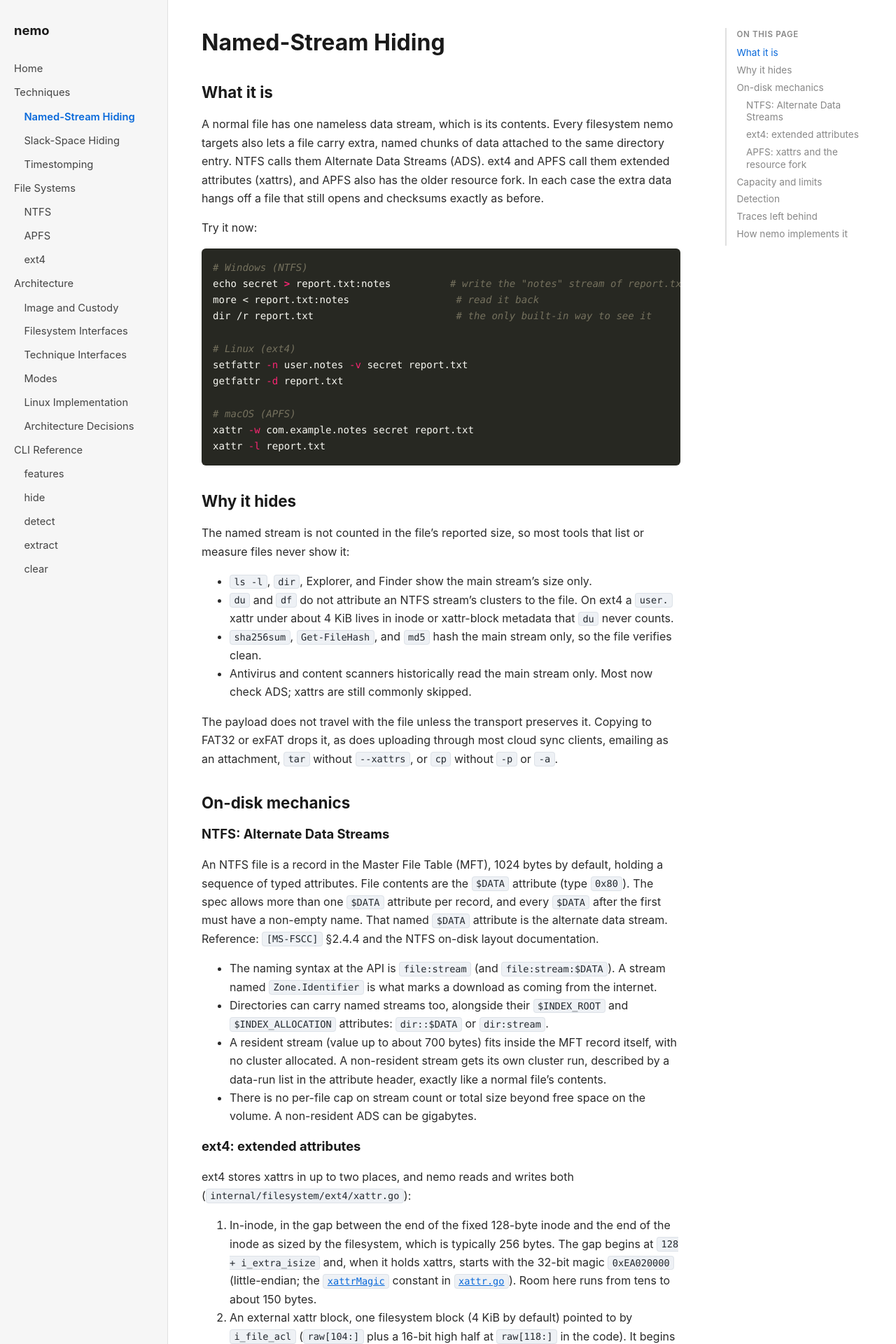
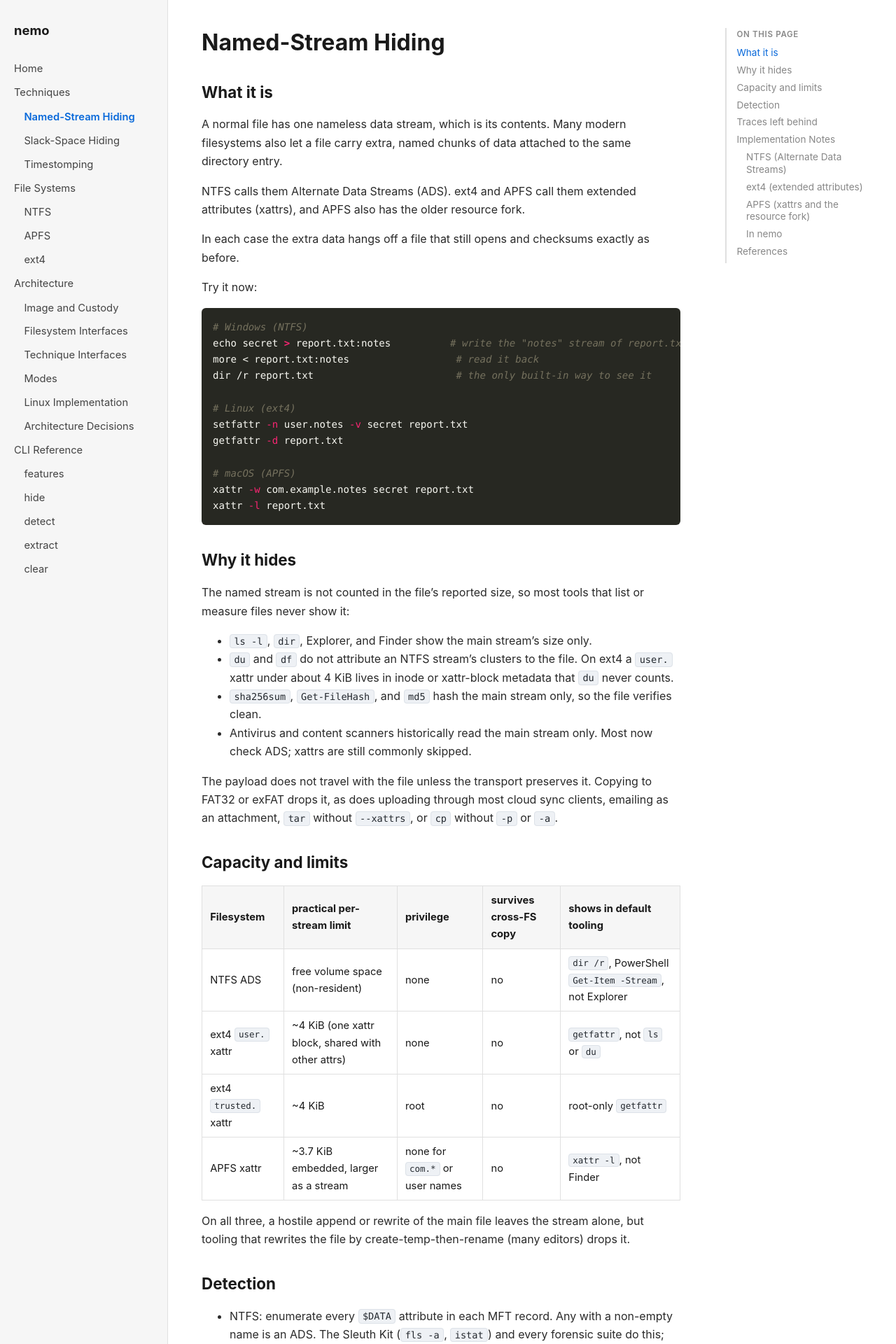
Before and after one commit to sahithyandev/nemo, a Jekyll site: the page built from docs/techniques/named-streams.md, in a window 1280 px wide. Shown: the top 1920 px of the page at 70% size. Built offline with Jekyll 4.4.1, drawn with Linux system fonts in a browser that asks for light colours; some of the changed text lies outside the part shown.

Commit message:
restructure named streams page, add footnote refs

````diff
--- a/docs/assets/css/style.css
+++ b/docs/assets/css/style.css
@@ -521,3 +521,15 @@
   color: #f8f8f2;
   background-color: #49483e;
 }
+
+/* adjacent footnote refs read as "1,2" instead of "12" */
+sup[id^="fnref:"] + sup[id^="fnref:"]::before {
+  content: ",";
+}
+
+.footnotes li {
+  margin: 0.25em 0;
+}
+.footnotes li p {
+  margin: 0;
+}
--- a/docs/techniques/named-streams.md
+++ b/docs/techniques/named-streams.md
@@ -8,11 +8,14 @@
 
 ## What it is
 
-A normal file has one nameless data stream, which is its contents. Every
-filesystem nemo targets also lets a file carry extra, named chunks of data
-attached to the same directory entry. NTFS calls them Alternate Data Streams
-(ADS). ext4 and APFS call them extended attributes (xattrs), and APFS also has
-the older resource fork. In each case the extra data hangs off a file that still
+A normal file has one nameless data stream, which is its contents. Many
+modern filesystems also let a file carry extra, named chunks of data
+attached to the same directory entry.
+
+NTFS calls them Alternate Data Streams (ADS). ext4 and APFS call them extended attributes (xattrs), and APFS also has
+the older resource fork.
+
+In each case the extra data hangs off a file that still
 opens and checksums exactly as before.
 
 Try it now:
@@ -51,104 +54,14 @@
 clients, emailing as an attachment, `tar` without `--xattrs`, or `cp` without
 `-p` or `-a`.
 
-## On-disk mechanics
-
-### NTFS: Alternate Data Streams
-
-An NTFS file is a record in the Master File Table (MFT), 1024 bytes by default,
-holding a sequence of typed attributes. File contents are the `$DATA` attribute
-(type `0x80`). The spec allows more than one `$DATA` attribute per record, and
-every `$DATA` after the first must have a non-empty name. That named `$DATA`
-attribute is the alternate data stream. Reference: `[MS-FSCC]` §2.4.4 and the
-NTFS on-disk layout documentation.
-
-- The naming syntax at the API is `file:stream` (and `file:stream:$DATA`). A
-  stream named `Zone.Identifier` is what marks a download as coming from the
-  internet.
-- Directories can carry named streams too, alongside their `$INDEX_ROOT` and
-  `$INDEX_ALLOCATION` attributes: `dir::$DATA` or `dir:stream`.
-- A resident stream (value up to about 700 bytes) fits inside the MFT record
-  itself, with no cluster allocated. A non-resident stream gets its own cluster
-  run, described by a data-run list in the attribute header, exactly like a
-  normal file's contents.
-- There is no per-file cap on stream count or total size beyond free space on the
-  volume. A non-resident ADS can be gigabytes.
-
-### ext4: extended attributes
-
-ext4 stores xattrs in up to two places, and nemo reads and writes both
-(`internal/filesystem/ext4/xattr.go`):
-
-1. In-inode, in the gap between the end of the fixed 128-byte inode and the end
-   of the inode as sized by the filesystem, which is typically 256 bytes. The gap
-   begins at `128 + i_extra_isize` and, when it holds xattrs, starts with the
-   32-bit magic `0xEA020000` (little-endian; the [`xattrMagic`]({{ site.src }}/internal/filesystem/ext4/xattr.go#L13) constant in
-   [`xattr.go`]({{ site.src }}/internal/filesystem/ext4/xattr.go)). Room here runs from tens to about 150 bytes.
-2. An external xattr block, one filesystem block (4 KiB by default) pointed to by
-   `i_file_acl` (`raw[104:]` plus a 16-bit high half at `raw[118:]` in the code).
-   It begins with a 32-byte header: magic, `refcount`, block count (must be 1),
-   then a hash. Identical xattr blocks get deduplicated and reference-counted
-   across inodes, which is why [`storeXattrRegion`]({{ site.src }}/internal/filesystem/ext4/xattr.go#L380) refuses to mutate a block whose
-   `refcount` is above 1. That case needs copy-on-write allocation nemo does not
-   do.
-
-Each attribute is an `ext4_xattr_entry`:
-
-```text
-offset  size  field
-  0      1    e_name_len       length of the name (without namespace prefix)
-  1      1    e_name_index     namespace, see table below
-  2      2    e_value_offs     offset of the value within the value area (LE)
-  4      4    e_value_inum     0 for inline values; nemo rejects non-zero (ea-inode)
-  8      4    e_value_size     value length in bytes (LE)
- 12      4    e_hash           per-entry hash (external block only)
- 16    name_len  name          not NUL-terminated
-```
-
-Entries are 4-byte aligned (`(16 + name_len + 3) &^ 3`) and packed from the
-front. Values are 4-byte aligned and packed from the back. A 4-byte zero
-terminates the entry list. The namespace prefix is stripped from the stored name
-and encoded as `e_name_index` (from [`xattrPrefixes`]({{ site.src }}/internal/filesystem/ext4/xattr.go#L22) in [`xattr.go`]({{ site.src }}/internal/filesystem/ext4/xattr.go)):
-
-| Prefix       | index | privilege to write |
-| ------------ | ----- | ------------------ |
-| `user.`      | 1     | none, for an ordinary user on a regular file |
-| `system.posix_acl_access` | 2 | ACL tooling |
-| `system.posix_acl_default` | 3 | ACL tooling |
-| `trusted.`   | 4     | `CAP_SYS_ADMIN` (root) |
-| `security.`  | 6     | LSM or system setup only |
-| `system.`    | 7     | kernel |
-| `system.richacl` | 8 | ACL tooling |
-
-`user.` is the practical hiding namespace: no privilege needed, ignored by
-almost all tooling. `trusted.` is invisible to non-root users, which is stealthier
-but needs root to plant.
-
-### APFS: xattrs and the resource fork
-
-APFS keeps everything, xattrs included, as records in the volume's file-system
-B-tree (Apple's *APFS Reference*, "Extended Fields" and `j_xattr_val_t`). An
-xattr record's flags say whether the value is:
-
-- embedded (`XATTR_DATA_EMBEDDED`), with the value bytes stored inline in the
-  B-tree record, up to `XATTR_MAX_EMBEDDED_SIZE` (3804 bytes); or
-- a stream (`XATTR_DATA_STREAM`), where the record holds a `j_xattr_dstream_t`
-  pointing at a regular data stream with its own extents, for values larger than
-  that.
-
-The resource fork is the xattr named `com.apple.ResourceFork` (the
-`XATTR_RESOURCEFORK_NAME` constant), which historically held a structured
-resource map. For hiding it is an opaque blob like any other xattr. `xattr -l`
-lists both.
-
 ## Capacity and limits
 
-| Filesystem | practical per-stream limit | privilege | survives cross-FS copy | shows in default tooling |
-| ---------- | ------------------------- | --------- | ---------------------- | ----------------------- |
-| NTFS ADS   | free volume space (non-resident) | none | no | `dir /r`, PowerShell `Get-Item -Stream`, not Explorer |
-| ext4 `user.` xattr | ~4 KiB (one xattr block, shared with other attrs) | none | no | `getfattr`, not `ls` or `du` |
-| ext4 `trusted.` xattr | ~4 KiB | root | no | root-only `getfattr` |
-| APFS xattr | ~3.7 KiB embedded, larger as a stream | none for `com.*` or user names | no | `xattr -l`, not Finder |
+| Filesystem            | practical per-stream limit                        | privilege                      | survives cross-FS copy | shows in default tooling                              |
+| --------------------- | ------------------------------------------------- | ------------------------------ | ---------------------- | ----------------------------------------------------- |
+| NTFS ADS              | free volume space (non-resident)                  | none                           | no                     | `dir /r`, PowerShell `Get-Item -Stream`, not Explorer |
+| ext4 `user.` xattr    | ~4 KiB (one xattr block, shared with other attrs) | none                           | no                     | `getfattr`, not `ls` or `du`                          |
+| ext4 `trusted.` xattr | ~4 KiB                                            | root                           | no                     | root-only `getfattr`                                  |
+| APFS xattr            | ~3.7 KiB embedded, larger as a stream             | none for `com.*` or user names | no                     | `xattr -l`, not Finder                                |
 
 On all three, a hostile append or rewrite of the main file leaves the stream
 alone, but tooling that rewrites the file by create-temp-then-rename (many
@@ -181,7 +94,95 @@
 - Allocating a non-resident NTFS stream or an external ext4 xattr block changes
   the volume free-space count and the block bitmap.
 
-## How nemo implements it
+## Implementation Notes
+
+### NTFS (Alternate Data Streams)
+
+An NTFS file is a record in the Master File Table (MFT), 1024 bytes by default,
+holding a sequence of typed attributes. File contents are the `$DATA` attribute
+(type `0x80`). The spec allows more than one `$DATA` attribute per record, and
+every `$DATA` after the first must have a non-empty name. That named `$DATA`
+attribute is the alternate data stream.[^fscc][^ntfs]
+
+- The naming syntax at the API is `file:stream` (and `file:stream:$DATA`). A
+  stream named `Zone.Identifier` is what marks a download as coming from the
+  internet.
+- Directories can carry named streams too, alongside their `$INDEX_ROOT` and
+  `$INDEX_ALLOCATION` attributes: `dir::$DATA` or `dir:stream`.
+- A resident stream (value up to about 700 bytes) fits inside the MFT record
+  itself, with no cluster allocated. A non-resident stream gets its own cluster
+  run, described by a data-run list in the attribute header, exactly like a
+  normal file's contents.
+- There is no per-file cap on stream count or total size beyond free space on the
+  volume. A non-resident ADS can be gigabytes.
+
+### ext4 (extended attributes)
+
+ext4 stores xattrs in up to two places, and nemo reads and writes both
+(`internal/filesystem/ext4/xattr.go`):
+
+1. In-inode, in the gap between the end of the fixed 128-byte inode and the end
+   of the inode as sized by the filesystem, which is typically 256 bytes. The gap
+   begins at `128 + i_extra_isize` and, when it holds xattrs, starts with the
+   32-bit magic `0xEA020000` (little-endian; the [`xattrMagic`]({{ site.src }}/internal/filesystem/ext4/xattr.go#L13) constant in
+   [`xattr.go`]({{ site.src }}/internal/filesystem/ext4/xattr.go)). Room here runs from tens to about 150 bytes.
+2. An external xattr block, one filesystem block (4 KiB by default) pointed to by
+   `i_file_acl` (`raw[104:]` plus a 16-bit high half at `raw[118:]` in the code).
+   It begins with a 32-byte header: magic, `refcount`, block count (must be 1),
+   then a hash. Identical xattr blocks get deduplicated and reference-counted
+   across inodes, which is why [`storeXattrRegion`]({{ site.src }}/internal/filesystem/ext4/xattr.go#L380) refuses to mutate a block whose
+   `refcount` is above 1. That case needs copy-on-write allocation nemo does not
+   do.
+
+Each attribute is an `ext4_xattr_entry`:
+
+| Offset | Size       | Field          | Meaning                                               |
+| ------ | ---------- | -------------- | ----------------------------------------------------- |
+| 0      | 1          | `e_name_len`   | length of the name (without namespace prefix)         |
+| 1      | 1          | `e_name_index` | namespace, see table below                            |
+| 2      | 2          | `e_value_offs` | offset of the value within the value area (LE)        |
+| 4      | 4          | `e_value_inum` | 0 for inline values; nemo rejects non-zero (ea-inode) |
+| 8      | 4          | `e_value_size` | value length in bytes (LE)                            |
+| 12     | 4          | `e_hash`       | per-entry hash (external block only)                  |
+| 16     | `name_len` | `name`         | not NUL-terminated                                    |
+
+Entries are 4-byte aligned (`(16 + name_len + 3) &^ 3`) and packed from the
+front. Values are 4-byte aligned and packed from the back. A 4-byte zero
+terminates the entry list. The namespace prefix is stripped from the stored name
+and encoded as `e_name_index` (from [`xattrPrefixes`]({{ site.src }}/internal/filesystem/ext4/xattr.go#L22) in [`xattr.go`]({{ site.src }}/internal/filesystem/ext4/xattr.go)):
+
+| Prefix                     | index | privilege to write                           |
+| -------------------------- | ----- | -------------------------------------------- |
+| `user.`                    | 1     | none, for an ordinary user on a regular file |
+| `system.posix_acl_access`  | 2     | ACL tooling                                  |
+| `system.posix_acl_default` | 3     | ACL tooling                                  |
+| `trusted.`                 | 4     | `CAP_SYS_ADMIN` (root)                       |
+| `security.`                | 6     | LSM or system setup only                     |
+| `system.`                  | 7     | kernel                                       |
+| `system.richacl`           | 8     | ACL tooling                                  |
+
+`user.` is the practical hiding namespace: no privilege needed, ignored by
+almost all tooling. `trusted.` is invisible to non-root users, which is stealthier
+but needs root to plant.
+
+### APFS (xattrs and the resource fork)
+
+APFS keeps everything, xattrs included, as records in the volume's file-system
+B-tree (`j_xattr_val_t`).[^apfs] An
+xattr record's flags say whether the value is:
+
+- embedded (`XATTR_DATA_EMBEDDED`), with the value bytes stored inline in the
+  B-tree record, up to `XATTR_MAX_EMBEDDED_SIZE` (3804 bytes); or
+- a stream (`XATTR_DATA_STREAM`), where the record holds a `j_xattr_dstream_t`
+  pointing at a regular data stream with its own extents, for values larger than
+  that.
+
+The resource fork is the xattr named `com.apple.ResourceFork` (the
+`XATTR_RESOURCEFORK_NAME` constant), which historically held a structured
+resource map. For hiding it is an opaque blob like any other xattr. `xattr -l`
+lists both.
+
+### In nemo
 
 [`filesystem.NamedStreamCapable`]({{ site.src }}/internal/filesystem/filesystem.go#L39) (`internal/filesystem/filesystem.go`):
 
@@ -233,3 +234,11 @@
 When adding a filesystem, mirror [`fakefs.Entry`]({{ site.src }}/internal/filesystem/fakefs/fakefs.go#L18)
 (`internal/filesystem/fakefs/fakefs.go`), the test double that already
 implements all three capabilities. The technique layer needs no changes.
+
+## References
+
+[^fscc]: Microsoft, [\[MS-FSCC\]: File System Control Codes](https://learn.microsoft.com/en-us/openspecs/windows_protocols/ms-fscc/), §2.4.4.
+
+[^ntfs]: Russon and Fledel, [NTFS Documentation](https://flatcap.github.io/linux-ntfs/ntfs/), on-disk layout.
+
+[^apfs]: Apple, [_Apple File System Reference_](https://developer.apple.com/support/downloads/Apple-File-System-Reference.pdf), "Extended Fields" and `j_xattr_val_t`.
````
